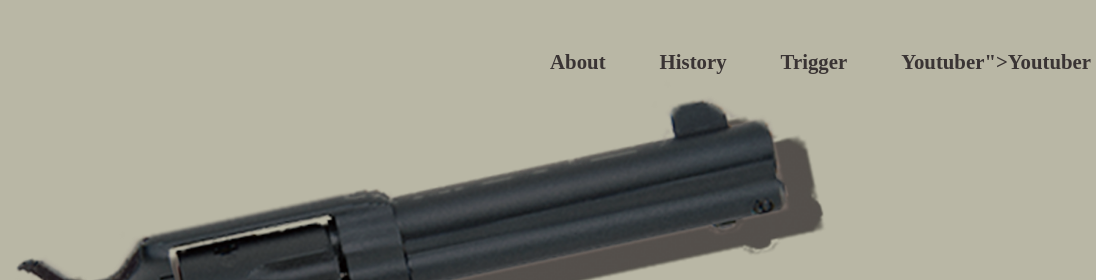
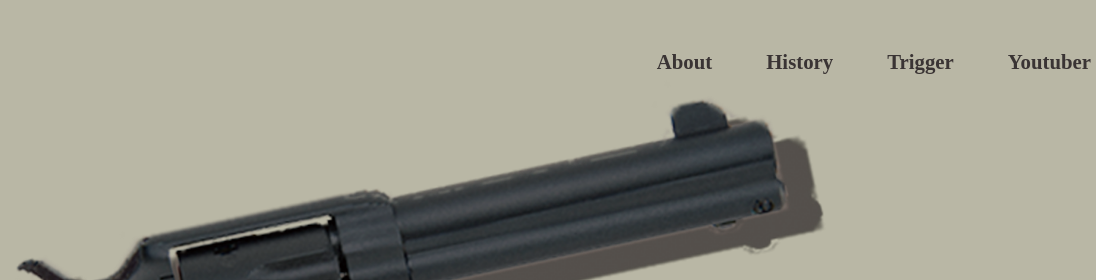
Before and after one commit to Gwakyj/Trigger1, a plain HTML site: page index.html in a window 1280 px wide. Shown: the top 280 px of the page, 184-1280 px from the left. Drawn offline with Linux system fonts and the light colour scheme; a web font is replaced by a local one.

Commit message:
Update index.html

```diff
--- a/index.html
+++ b/index.html
@@ -62,7 +62,7 @@
 					<a href="https://gwakyj.github.io/Trigger1/">Trigger</a>
 				</il>
 				<il>
-					<a href="https://gwakyj.github.io/Youtuber/">Youtuber">Youtuber</a>
+					<a href="https://gwakyj.github.io/Youtuber/">Youtuber</a>
 				</il>
 			</ul>
 			</div><!--main-->
```
